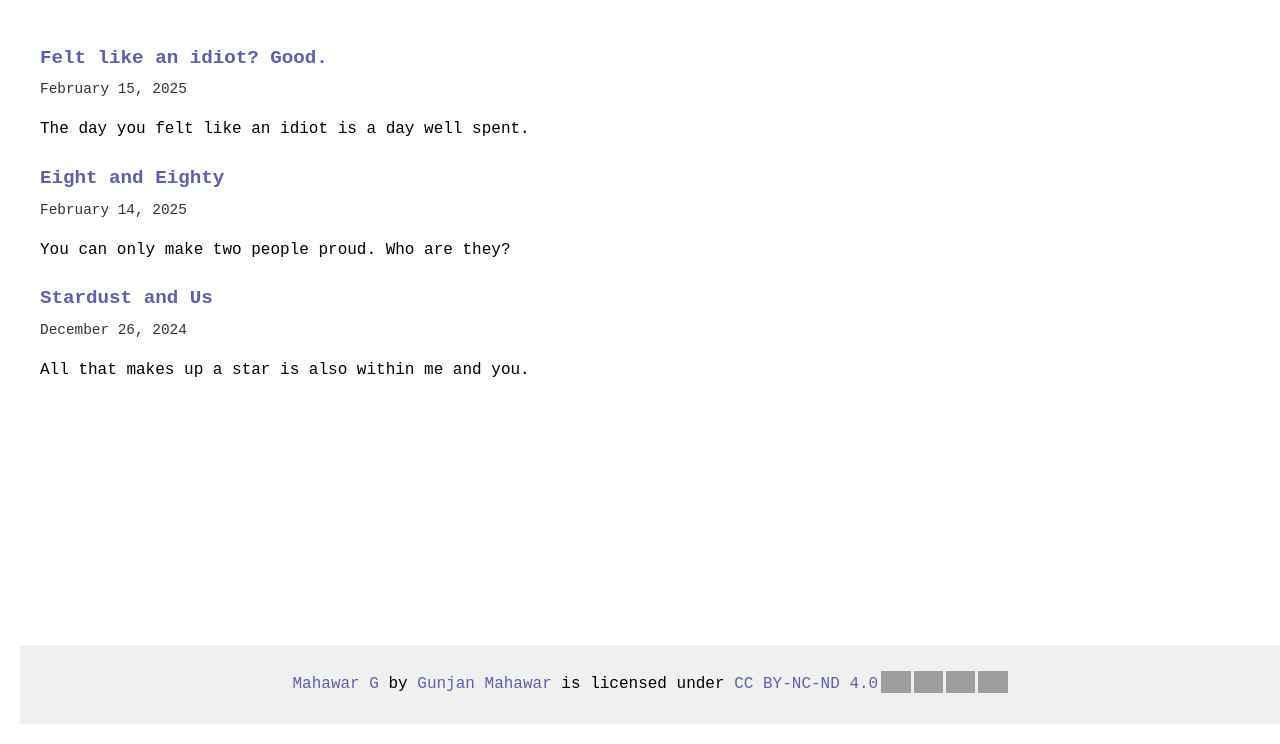
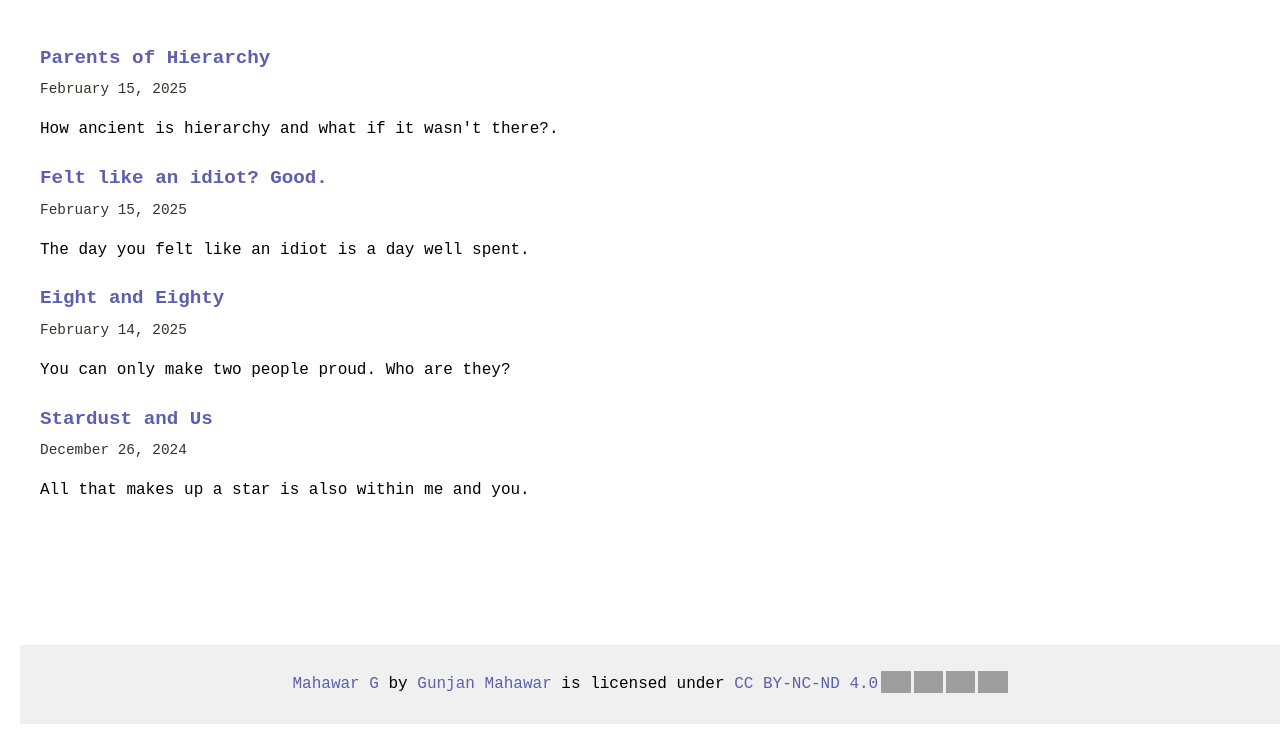
Before and after one commit to GunjanMh/mahawarg, a plain HTML site: page docs/index.html in a window 1280 px wide. Shown: the part 96-840 px from the top of the page. Drawn offline with Linux system fonts and the light colour scheme; grey boxes are pictures that could not be loaded.

Commit message:
added a new post

```diff
--- a/docs/index.html
+++ b/docs/index.html
@@ -11,6 +11,12 @@
         <h1>Mahawar G</h1>  </header>
 
     <main>
+        <div class="post">
+            <h2 class="post-title"><a href="post4.html"> Parents of Hierarchy </a></h2>
+            <div class="post-date">February 15, 2025</div>
+            <p>How ancient is hierarchy and what if it wasn't there?.</p>
+        </div>
+
         <div class="post">
             <h2 class="post-title"><a href="post3.html">Felt like an idiot? Good.</a></h2>
             <div class="post-date">February 15, 2025</div>
```
